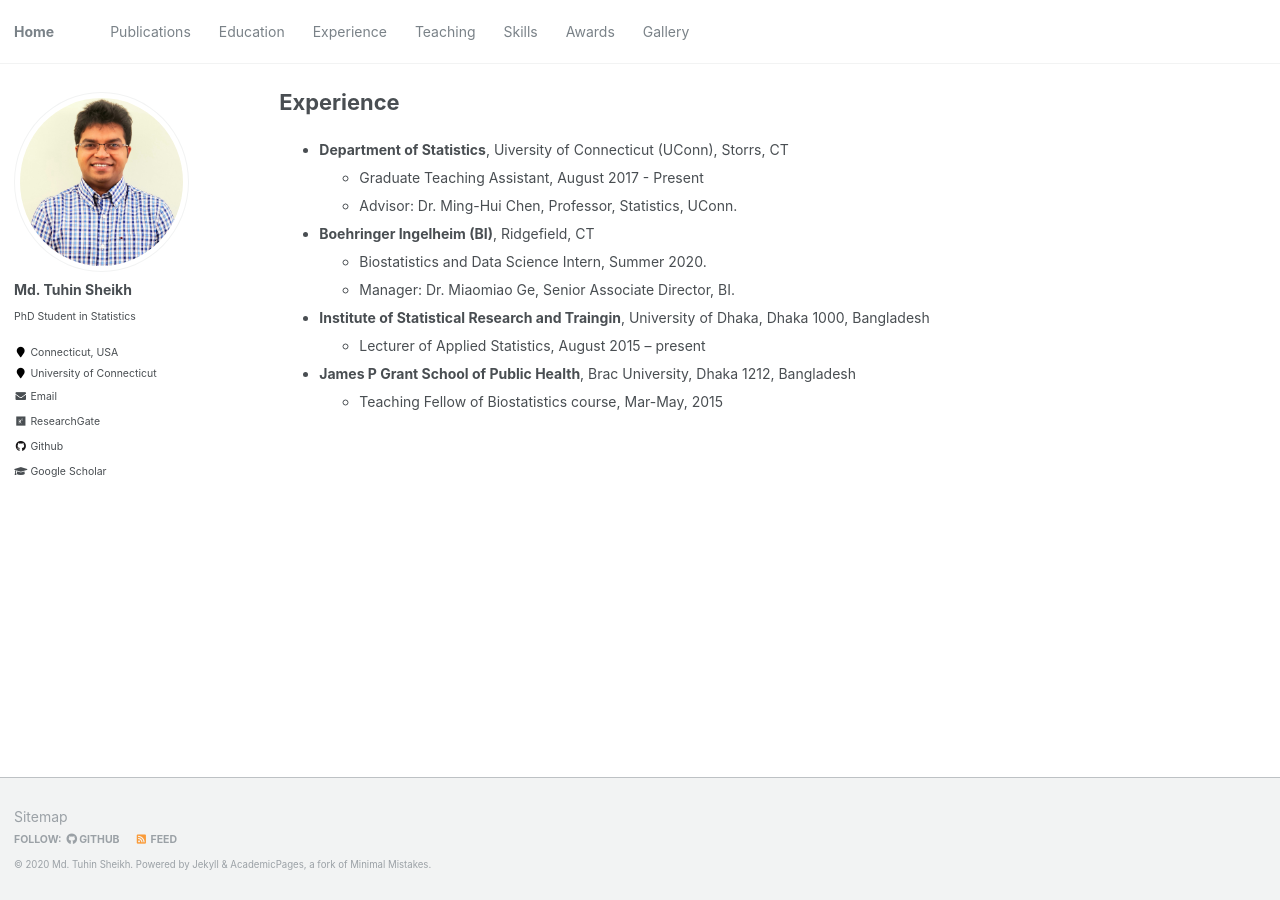
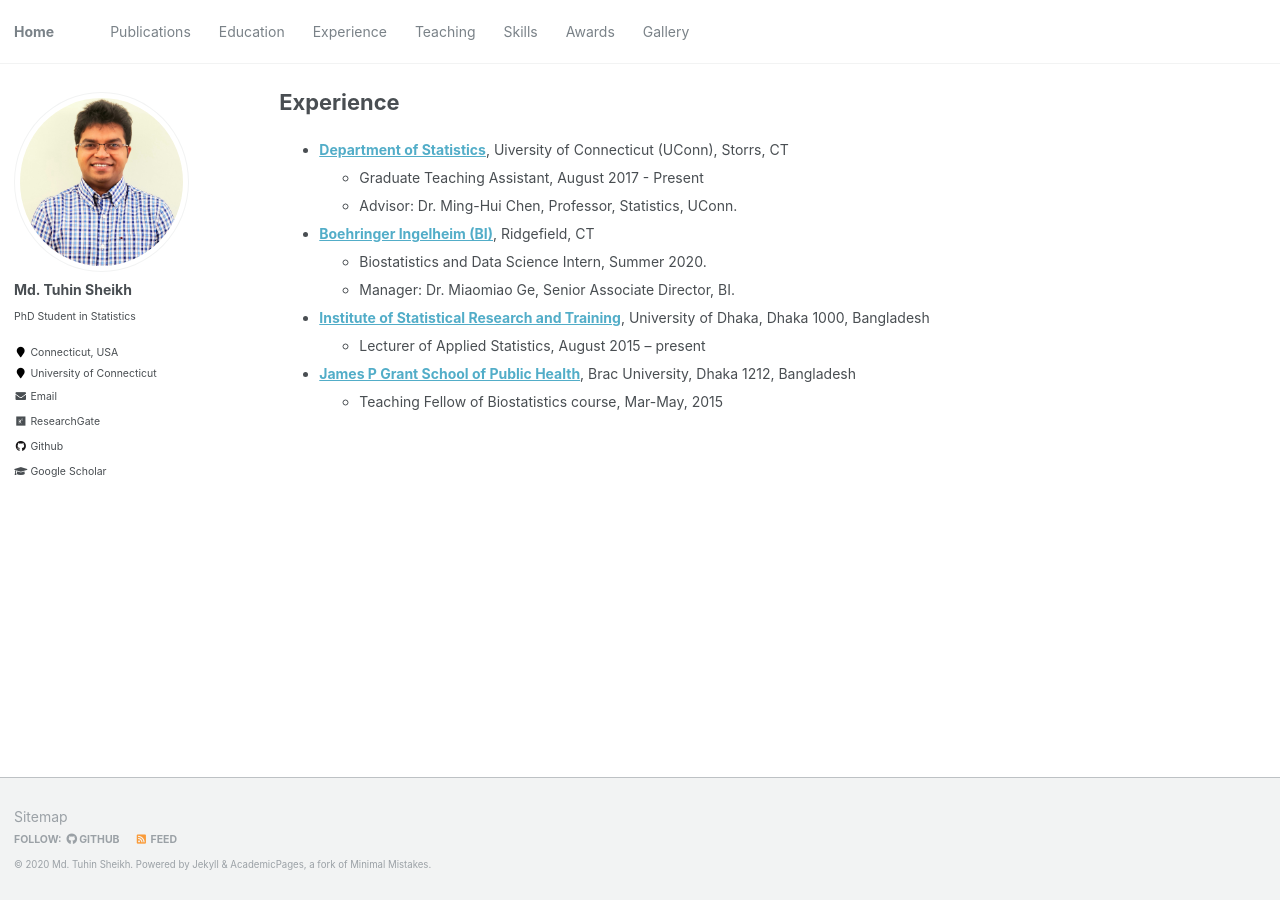
Before and after one commit to mdtuhinsheikh/mdtuhinsheikh.github.io, a Jekyll site: the page built from _pages/experience.md, in a window 1280 px wide. Built offline with Jekyll 4.4.1, drawn with Linux system fonts in a browser that asks for light colours.

Commit message:
Update experience.md

```diff
--- a/_pages/experience.md
+++ b/_pages/experience.md
@@ -4,13 +4,13 @@ permalink: /experience/
 author_profile: true
 ---
 
-* **Department of Statistics**, Uiversity of Connecticut (UConn), Storrs, CT
+* **[Department of Statistics](https://stat.uconn.edu/)**, Uiversity of Connecticut (UConn), Storrs, CT
   - Graduate Teaching Assistant, August 2017 - Present
   - Advisor: Dr. Ming-Hui Chen, Professor, Statistics, UConn.
-* **Boehringer Ingelheim (BI)**, Ridgefield, CT
+* **[Boehringer Ingelheim (BI)](https://www.boehringer-ingelheim.com/)**, Ridgefield, CT
   - Biostatistics and Data Science Intern, Summer 2020.
   - Manager: Dr. Miaomiao Ge, Senior Associate Director, BI.
-* **Institute of Statistical Research and Traingin**, University of Dhaka, Dhaka 1000, Bangladesh
+* **[Institute of Statistical Research and Training](https://www.isrt.ac.bd/people/tsheikh/)**, University of Dhaka, Dhaka 1000, Bangladesh
   - Lecturer of Applied Statistics, August 2015 -- present
-* **James P Grant School of Public Health**, Brac University, Dhaka 1212, Bangladesh
+* **[James P Grant School of Public Health](http://sph.bracu.ac.bd/)**, Brac University, Dhaka 1212, Bangladesh
   - Teaching Fellow of Biostatistics course, Mar-May, 2015
```
